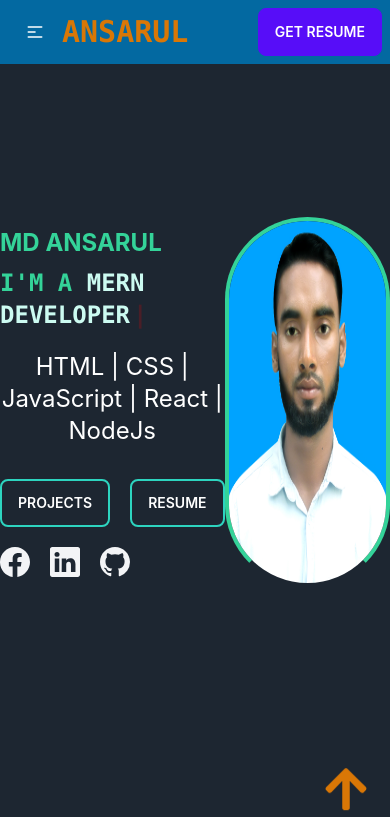
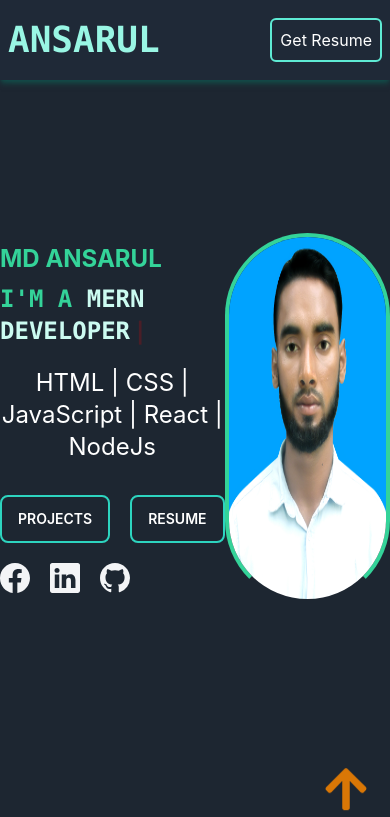
Before and after one commit to mdansarulislam641/myPortfolio, a React (Create React App) app: page / in a window 390 px wide. Shown: the top 817 px of the page. Built offline with nearby package versions, Linux system fonts and the light colour scheme.

Commit message:
header bg change

```diff
--- a/src/Components/ContactMe.js
+++ b/src/Components/ContactMe.js
@@ -3,6 +3,9 @@ import  { useRef } from 'react';
 import emailjs from '@emailjs/browser';
 import { toast } from 'react-hot-toast';
 import { BsFacebook, BsGithub, BsLinkedin } from 'react-icons/bs';
+import {MdContactPhone, MdEmail, MdOutlineLocationOn} from 'react-icons/md';
+import sms from '../assets/95852-contact.gif'
+
 const ContactMe = () => {
 
     const form = useRef();
@@ -22,17 +25,24 @@ const ContactMe = () => {
     };
 
     return (
-        <section id='contact-me' className='py-20 bgg '>
+        <section id='contact-me' className='py-20 '>
           <div className='mx-5'>
           <div className='pb-10'>
           <h1  data-aos="fade-down" className='text-color text-5xl font-extrabold font-mono text-center uppercase'>Contact Me </h1><h2 className='text-center text-white text-xl mt-0'>Get In Touch</h2>
           </div>
+
             <div className='grid grid-cols-1  md:grid-cols-2 gap-10 items-center max-w-screen-xl mx-auto'>
                 <div  data-aos="fade-down" className='text-center md:text-left'>
+                <div className='text-center flex items-center justify-center'>
+                <img   src={sms} alt="" />
+                </div>
                     <p className='text-xl text-white'>i'd love if your reached out to me. even it's just to say "Hey!" Don't hesitate Drop me a Line and i'll get back to you ASAP! </p>
-                   <h2 className='text-color text-xl'>Email : mdansarulislam641@gmail.com</h2>
-                   <h3 className='text-xl text-color'>Phone : 01786891119</h3>
-                   <h4 className='text-color text-xl'>Location : Thakurgaon , Rangpur</h4>
+
+
+                   <h2 className='text-color text-xl flex items-center gap-1'> <MdEmail/>mdansarulislam641@gmail.com</h2>
+
+                   <h3 className='text-xl text-color flex items-center gap-2'><MdContactPhone/> 01786891119</h3>
+                   <h4 className='text-color flex items-center gap-1 text-xl'><MdOutlineLocationOn/> Thakurgaon , Rangpur</h4>
                       {/* social icons  */}
             <div className="flex justify-start gap-5 pt-2 z-40">
               <a href="https://www.facebook.com/md.ansarulislam.641" target="_blank" rel="noopener noreferrer"> <BsFacebook size={24} className=" text-gray-100 cursor-pointer" /></a>
--- a/src/Components/Header.js
+++ b/src/Components/Header.js
@@ -3,16 +3,13 @@ import '../Common.css';
 const Header = () => {
 
     return (
-        <div className='text-white sticky top-0 z-10 bg-sky-700 '>
+        <div className='text-white py-2 sticky top-0 z-10 bg-gray-800 shadow-md shadow-teal-900'>
 
             <div className="navbar max-w-screen-xl mx-auto">
   <div className="navbar-start">
     <div className="dropdown">
 
-      <label tabIndex={0} className="btn btn-ghost lg:hidden">
-        <svg xmlns="http://www.w3.org/2000/svg" className="h-5 w-5" fill="none" viewBox="0 0 24 24" stroke="currentColor"><path strokeLinecap="round" strokeLinejoin="round" strokeWidth="2" d="M4 6h16M4 12h8m-8 6h16" /></svg>
-      </label>
-      <ul tabIndex={0} className="menu menu-compact bg-gray-600 dropdown-content mt-3 p-2 shadow rounded-box w-52">
+      <ul tabIndex={0} className="menu menu-compact dropdown-content mt-3 p-2 shadow rounded-box w-52">
         <li className=''><a className='texttt' href='#home'>Home</a></li>
         <li><a href='#about'>About</a></li>
         <li><a href='#skills'>Skills</a></li>
@@ -20,7 +17,7 @@ const Header = () => {
         <li><a href='#contact-me'>Contact</a></li>
       </ul>
     </div>
-    <a href='/' className="font-extrabold font-mono   text-3xl text-amber-600">ANSARUL</a>
+    <a href='/' className="font-extrabold font-mono   text-4xl text-teal-200">ANSARUL</a>
   </div>
   <div className="navbar-center hidden lg:flex">
     <ul className="menu menu-horizontal px-1">
@@ -32,7 +29,7 @@ const Header = () => {
     </ul>
   </div>
   <div className="navbar-end">
-    <a  target='_blank' href='https://drive.google.com/drive/u/0/folders/1QrOSA_4DoyejA9keZbqo8PEVxcCoEAsU' download='https://drive.google.com/drive/u/0/folders/1QrOSA_4DoyejA9keZbqo8PEVxcCoEAsU' className="btn btn-primary">Get Resume</a>
+    <a  target='_blank' href='https://drive.google.com/drive/u/0/folders/1QrOSA_4DoyejA9keZbqo8PEVxcCoEAsU' download='https://drive.google.com/drive/u/0/folders/1QrOSA_4DoyejA9keZbqo8PEVxcCoEAsU' className="bg-[text-color] border-2 border-teal-300 px-2 py-2 rounded-md" rel="noreferrer">Get Resume</a>
   </div>
 </div>
         </div>
```
Also changed, not shown: src/assets/95852-contact.gif (added).
